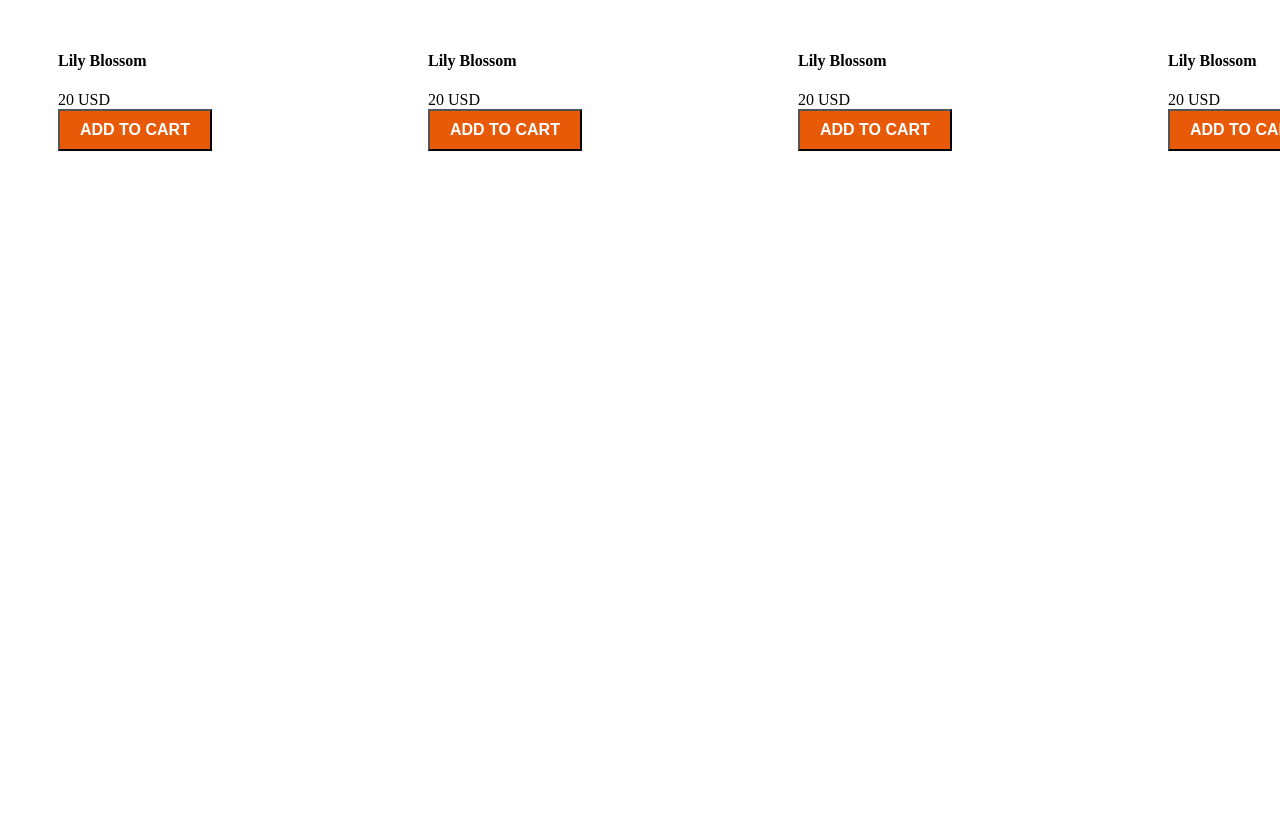
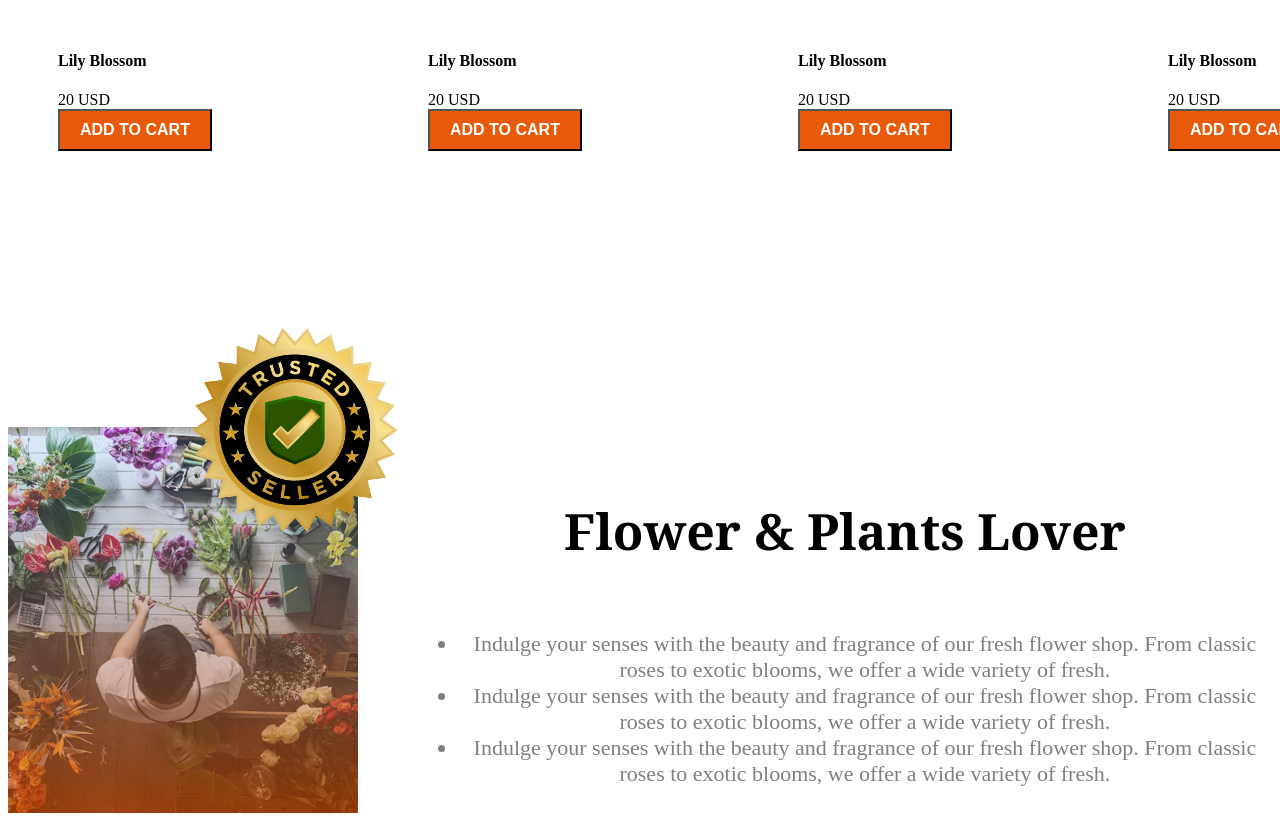
Before and after one commit to hassan8822/my-second-assignment-repo, a plain HTML site: page index.html in a window 1280 px wide. Shown: the part 1940-2761 px from the top of the page. Before the commit the page ends 2161 px from the top, so only its background shows below. Drawn offline with Linux system fonts and the light colour scheme.

Commit message:
added a flowers banner

```diff
--- a/index.html
+++ b/index.html
@@ -40,7 +40,7 @@
 
     </header>
     <main>
-        <section class="Plant">
+        <section class="Plants">
             <h2 class="noto-serif-styles1 text-center" > <span class="font-color">Our</span>
                 Plants</h2>
                 <p class="color text-center" >Indulge your senses with the beauty and fragrance of our fresh flower shop. From classic roses to exotic blooms, we offer a wide variety of fresh.</p>
@@ -127,6 +127,27 @@
                 </div>
 
       </section>
+      <section class="flowers-banner">
+        <div class="content-wrapper">
+        <div class="flowers-image">
+          <img class="main-image"   src="assets/flower-store.png" alt="">
+          <img  class="badge" src="assets/trusted-badge.png" alt="">
+          </div>
+
+
+        <div class="description">
+          <h4 class="noto-serif-styles1">Flower & Plants Lover</h4>
+
+            <ul class="color">
+              <li>Indulge your senses with the beauty and fragrance of our fresh flower shop. From classic roses to exotic blooms, we offer a wide variety of fresh.</li>
+              <li>Indulge your senses with the beauty and fragrance of our fresh flower shop. From classic roses to exotic blooms, we offer a wide variety of fresh.</li>
+              <li>Indulge your senses with the beauty and fragrance of our fresh flower shop. From classic roses to exotic blooms, we offer a wide variety of fresh.</li>
+
+            </ul>
+        </div>
+        </div>
+
+      </section>
 
     </main>
     <footer>
--- a/styles/nav.css
+++ b/styles/nav.css
@@ -13,6 +13,7 @@
   font-size: 50px;
   font-variation-settings:
     "wdth" 100;
+       color: #000000;
 }
 
 
@@ -70,7 +71,7 @@ margin-bottom:120px;
 .text-center{
     text-align: center;
 }
-.Plant{
+.Plants{
     max-width: 1440px;
     margin: auto;
     gap: 10px;
@@ -90,9 +91,6 @@ margin-bottom:120px;
     background-color:#E95A08 ;
     padding: 10px 20px;
 
-
-
-
 }
 
 
@@ -109,6 +107,36 @@ margin-bottom:120px;
 
 .hide{
     display: none;
+}
+/* flower banner */
+.flowers-banner{
+    text-align: center;
+}
+.content-wrapper{
+    display: flex;
+    justify-content: center;
+    align-items: center;
+    gap: 60px;
+    max-width: 1440px;
+    margin: 0 auto;
+    margin-top: 214px;
+
+}
+
+
+.flowers-image{
+    position: relative;
+    width: 540px;
+}
+.main-image{
+    width:100%;
+    display: block;
+}
+.badge{
+    position: absolute;
+    top: -140px;
+    right: -80px;
+    width: 286px;
 }
 /* responsive */
 @media screen and (max-width:576px) {
```
